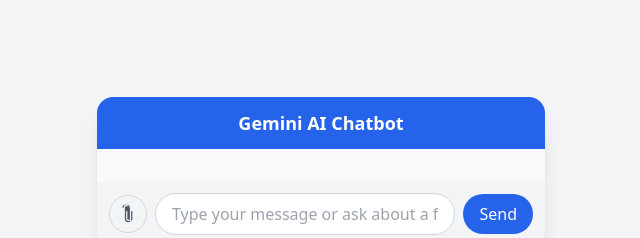
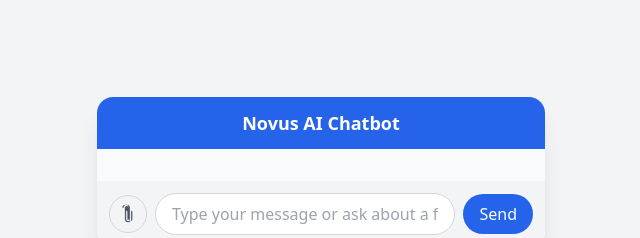
Before and after one commit to iqbalmusyaffa/chatbot-hacktiv-2, a website: page public/index.html in a window 1280 px wide. Shown: the part 228-466 px from the top of the page, 319-959 px from the left. Drawn offline with Linux system fonts and the light colour scheme.

Commit message:
update ganti nama

```diff
--- a/public/index.html
+++ b/public/index.html
@@ -3,7 +3,7 @@
 <head>
   <meta charset="UTF-8" />
   <meta name="viewport" content="width=device-width, initial-scale=1.0" />
-  <title>Gemini AI Chatbot</title>
+  <title>Novus AI Chatbot</title>
   <link rel="stylesheet" href="style.css" />
 </head>
 <body class="flex items-center justify-center min-h-screen bg-gray-100">
@@ -13,7 +13,7 @@
 
     <!-- Header -->
     <div class="bg-blue-600 text-white text-center py-3">
-      <h1 class="text-lg font-semibold">Gemini AI Chatbot</h1>
+      <h1 class="text-lg font-semibold">Novus AI Chatbot</h1>
     </div>
 
     <!-- Kotak chat -->
```
